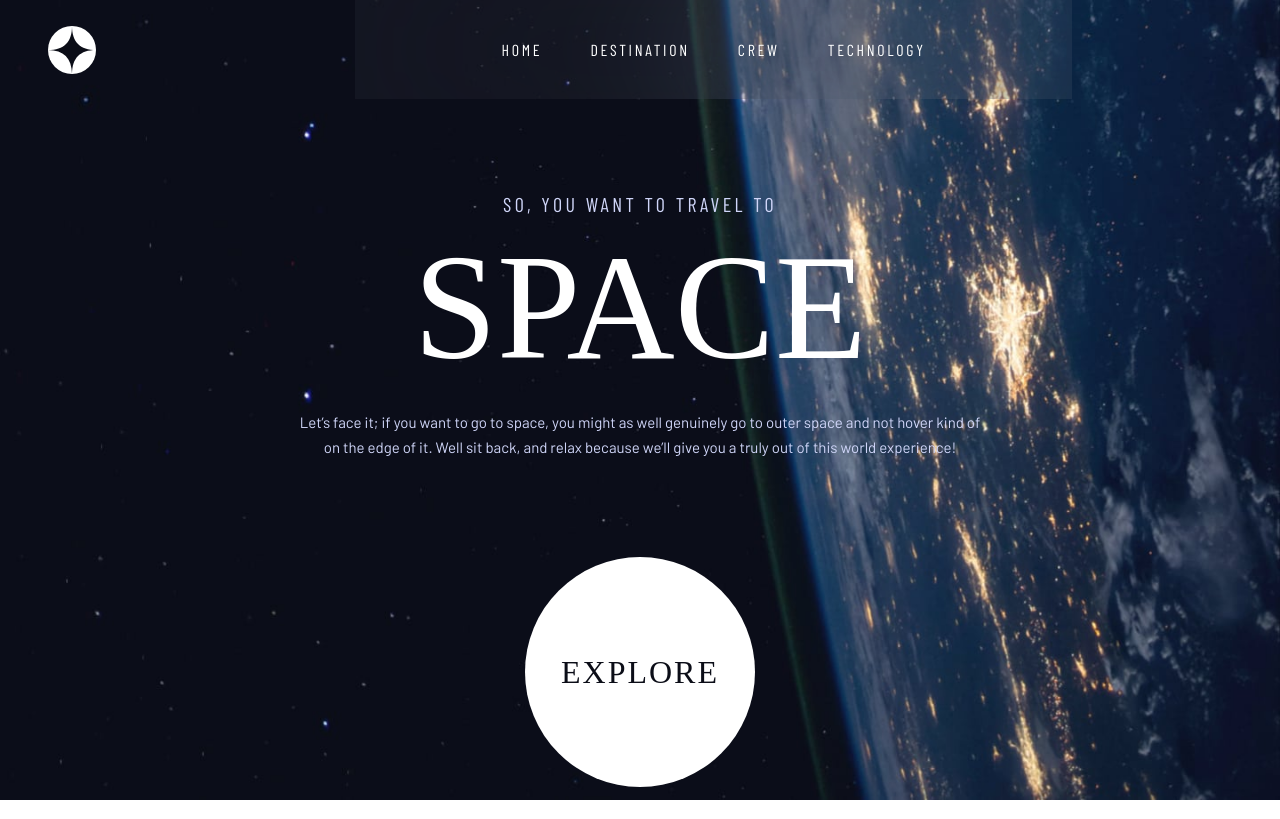
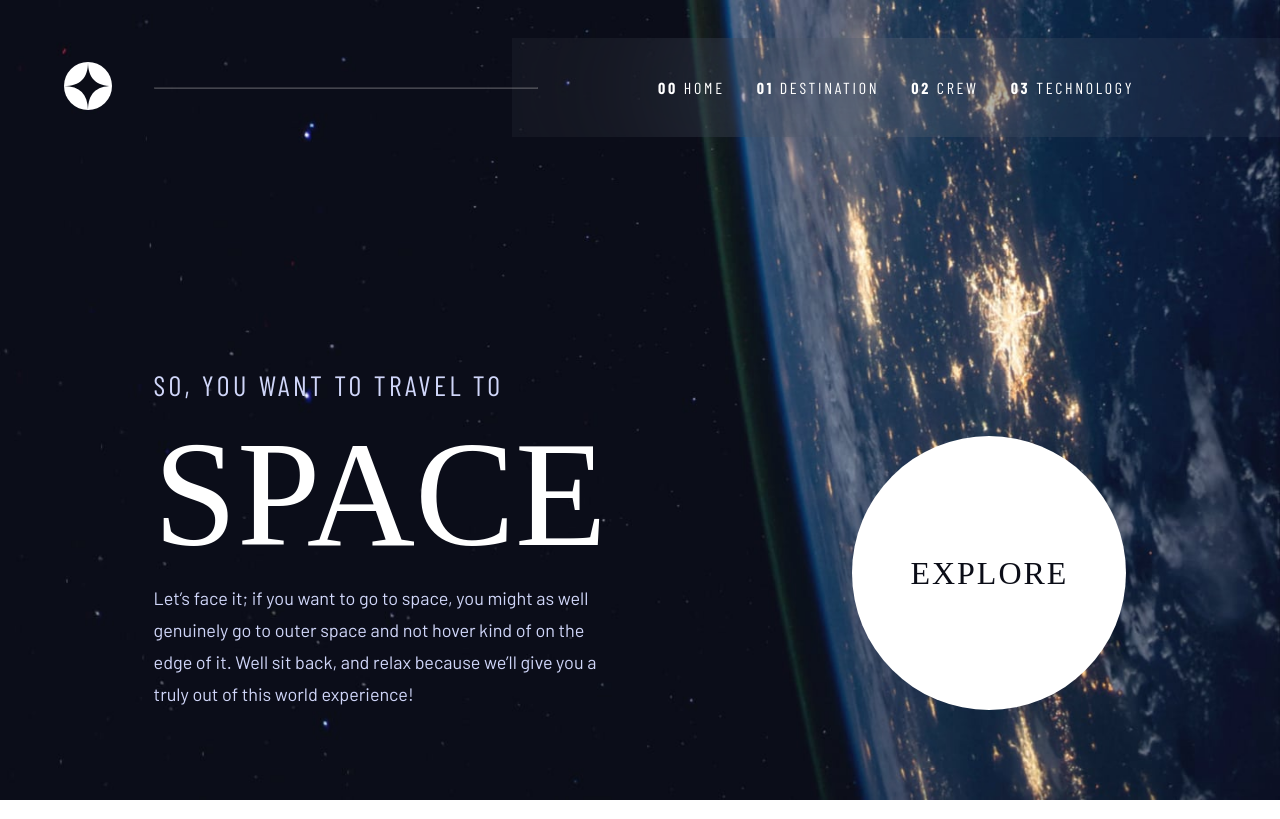
Before and after one commit to muratc34/space-tourism-website-challenge, a plain HTML site: page starter-code/index.html in a window 1280 px wide. Drawn offline with nearby package versions, Linux system fonts and the light colour scheme; a web font is replaced by a local one.

Commit message:
home page and navbar update

```diff
--- a/starter-code/assets/css/styles.css
+++ b/starter-code/assets/css/styles.css
@@ -72,17 +72,16 @@ a{
 }
 
 img{
-    max-width: 100%;
     height: auto;
 }
 
-@media screen and (min-width:768px) {
+@media screen and (min-width:577px) {
     body{
         background-image: var(--tablet-bg-img);
     }
 }
 
-@media screen and (min-width:1200px) {
+@media screen and (min-width:992px) {
     body{
         background-image: var(--desktop-bg-img);
     }
@@ -92,7 +91,7 @@ img{
 
 /* RESUABLE CSS CLASSES */
 .container{
-    max-width: 1024px;
+    max-width: 100%;
     margin-right: 1.5rem;
     margin-left: 1.5rem;
     margin-top: 1rem;
@@ -135,7 +134,6 @@ img{
     margin-top: 1.5rem;
 }
 
-.nav_logo,
 .nav_toggle{
     display: inline-flex;
 }
@@ -144,13 +142,18 @@ img{
     align-items: center;
     column-gap: .25rem;
     cursor: pointer;
+    margin-right: 1rem;
+}
+
+.nav_logo img{
+    width: 48px;
 }
 
 .nav_toggle{
     cursor: pointer;
 }
 
-@media screen and (max-width:767px) {
+@media screen and (max-width:576px) {
     .nav_menu{
         position: fixed;
         top: 0;
@@ -195,7 +198,7 @@ img{
 
 .nav_nums{
     font-weight: var(--font-bold);
-    margin-right: 0.75rem;
+
 }
 
 .nav_close{
@@ -223,6 +226,8 @@ img{
 }
 
 .home_data{
+    margin-left: auto;
+    margin-right: auto;
     text-align: center;
 }
 
@@ -280,7 +285,7 @@ img{
 
 /* Breakpoints */
 /* Tablet Device */
-@media screen and (min-width:768px) {
+@media screen and (min-width:577px) {
     .nav_toggle,
     .nav_close,
     .nav_nums{
@@ -289,31 +294,34 @@ img{
 
     .container{
         height: 100%;
-        margin-left: auto;
-        margin-right: auto;
+        margin: auto;
     }
     .section{
         padding: 7rem 0 2rem;
     }
+
     .nav{
         margin: 0;
-        margin-left: 3rem;
     }
 
     .nav_menu{
         display: flex;
         width: 70%;
-        height: 100%;
         background-color: rgba(255, 255, 255, 0.04);
         backdrop-filter: blur(96px);
-        padding: 2.5rem;
+        padding-top: 2.5rem;
+        padding-bottom: 2.5rem;
         justify-content: center;
+    }
+
+    .nav_logo{
+        margin-left: 5%;
     }
 
     .nav_list{
         flex-direction: row;
         row-gap: 0;
-        column-gap: 3rem;
+        column-gap: 2rem;
         padding: 0rem;
     }
 
@@ -328,7 +336,6 @@ img{
     .home_container{
         padding-top: 4rem;
         height: 100%;
-        width: 60%;
         row-gap: 1.75rem;
     }
 
@@ -357,6 +364,7 @@ img{
         width: 230px;
         height: 230px;
         margin-top: 9%;
+        cursor: pointer;
     }
 
     .btn_text{
@@ -366,3 +374,79 @@ img{
     }
 
 }
+
+@media screen and (min-width:992px) {
+
+    hr{
+        position: relative;
+        left: 2%;
+        width: 35%;
+        background: #FFFFFF;
+        opacity: 0.25;
+        z-index: var(--z-tooltip);
+    }
+
+    .nav{
+        padding-top: 3%;
+    }
+
+    .nav_nums{
+        display: inline-block;
+    }
+
+    .grid{
+        grid-template-columns:[line1] 500px repeat(3,1fr);
+        gap: 24px;
+    }
+
+    .home_container{
+        margin-top: 15%;
+        margin-left: 12%;
+        margin-right: 12%;
+    }
+
+    .home_data{
+        width: min-content;
+        margin: 0;
+    }
+
+    .home_subtitle{
+        text-align: left;
+        font-size: 1.75rem;
+        line-height: 34px;
+    }
+
+    .home_title{
+        text-align: left;
+        font-size: 9.375rem;
+        line-height: 172px
+    }
+
+    .home_description{
+        margin: 0;
+        grid-row: 2/3;
+        text-align: left;
+    }
+
+    .home_text{
+        font-size: 1.125rem;
+        line-height: 32px;
+    }
+
+    .home_btn{
+        margin: 0;
+        width: 274px;
+        height: 274px;
+        grid-row-start: 1;
+        grid-row-end: 3;
+        grid-column: 4;
+        align-self: flex-end;
+    }
+
+    .btn_text{
+        font-size: 2rem;
+        line-height: 37px;
+        letter-spacing: 2px;
+    }
+
+}
--- a/starter-code/index.html
+++ b/starter-code/index.html
@@ -19,7 +19,7 @@
       <a href="index.html" class="nav_link nav_logo">
         <img src="assets/shared/logo.svg" alt="logo">
       </a>
-
+      <hr>
       <div class="nav_menu" id="nav-menu">
         <ul class="nav_list">
           <li class="nav_item">
@@ -73,6 +73,7 @@
         <div class="home_btn">
           <span class="btn_text">Explore</span>
         </div>
+
       </div>
     </section>
   </main>
```
Also changed, not shown: starter-code/crew-commander.html (+1 -1 lines), starter-code/crew-engineer.html (+1 -1 lines), starter-code/crew-pilot.html (+1 -1 lines), starter-code/crew-specialist.html (+1 -1 lines), starter-code/destination-europa.html (+1 -1 lines), starter-code/destination-mars.html (+1 -1 lines), starter-code/destination-moon.html (+1 -1 lines), starter-code/destination-titan.html (+1 -1 lines), starter-code/technology-capsule.html (+1 -1 lines), starter-code/technology-spaceport.html (+1 -1 lines), starter-code/technology-vehicle.html (+1 -1 lines).
